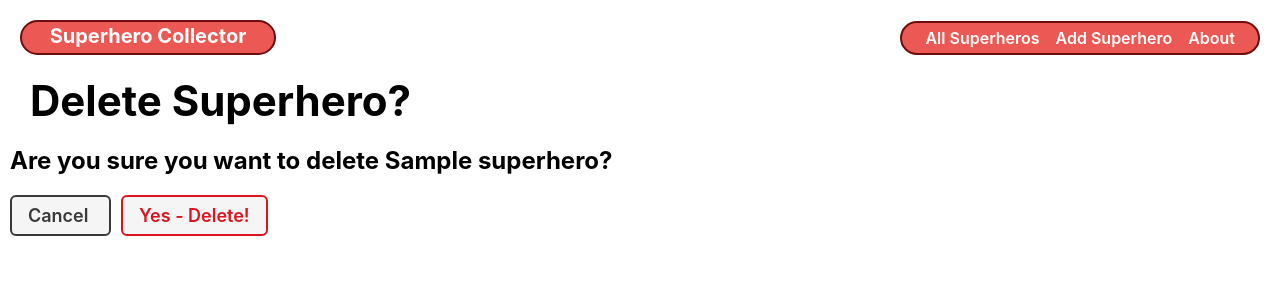
After one commit to julianboyne11/super-hero-collector, a Django app: page /supeheros/1/delete in a window 1280 px wide. The commit adds this page. Shown: the top 300 px of the page. Run offline with Django 4.2, Linux system fonts and the light colour scheme; tables that the repository leaves empty hold one stand-in row (values such as "Sample post").

Commit message:
implemente delete and update superhero functionality and template

```diff
--- a/main_app/templates/heros/detail.html
+++ b/main_app/templates/heros/detail.html
@@ -16,6 +16,10 @@
     <h2 class="card-title">{{ hero.name }}</h2>
     <p> From {{ hero.universe }}</p>
     <p><small>{{ hero.description }}</small></p>
+    <div class="hero-actions">
+      <a href="{% url 'superhero_update' hero.id %}" class="btn warn">Edit</a>
+      <a href="{% url 'superhero_delete' hero.id %}" class="btn danger">Delete</a>
+    </div>
   </div>
 </section>
 
--- /dev/null
+++ b/main_app/templates/main_app/superhero_confirm_delete.html
@@ -0,0 +1,22 @@
+{% extends 'base.html' %}
+{% load static %}
+
+{% block content %}
+
+<div class="page-header">
+  <h1>Delete Superhero?</h1>
+</div>
+<h2>Are you sure you want to delete {{ superhero.name }}?</h2>
+
+<form action="" method="POST" class="form">
+  {% csrf_token %}
+  <a
+    href="{% url 'superhero_detail' superhero.id %}"
+    class="btn secondary"
+  >
+    Cancel
+  </a>
+  <button type="submit" class="btn danger">Yes - Delete!</button>
+</form>
+
+{% endblock %}
--- a/main_app/urls.py
+++ b/main_app/urls.py
@@ -7,4 +7,6 @@ urlpatterns = [
   path('superheros/', views.heros_index, name='heros_index'),
   path('superheros/<int:hero_id>', views.superhero_detail, name='superhero_detail'),
   path('superheros/create/', views.HeroCreate.as_view(), name='superhero_create'),
+  path('supeheros/<int:pk>/update', views.HeroUpdate.as_view(), name='superhero_update'),
+  path('supeheros/<int:pk>/delete', views.HeroDelete.as_view(), name='superhero_delete'),
 ]
--- a/main_app/views.py
+++ b/main_app/views.py
@@ -1,5 +1,6 @@
 from django.shortcuts import render
-from django.views.generic.edit import CreateView
+# Add UdpateView & DeleteView
+from django.views.generic.edit import CreateView, UpdateView, DeleteView
 from .models import Superhero
 
 
@@ -20,3 +21,11 @@ def superhero_detail(request, hero_id):
 class HeroCreate(CreateView):
   model = Superhero
   fields = '__all__'
+
+class HeroUpdate(UpdateView):
+  model = Superhero
+  fields = ['universe', 'description']
+
+class HeroDelete(DeleteView):
+  model =Superhero
+  success_url = '/superheros/'
```
Also changed, not shown: main_app/templates/main_app/superhero_form.html (+5 -3 lines).
